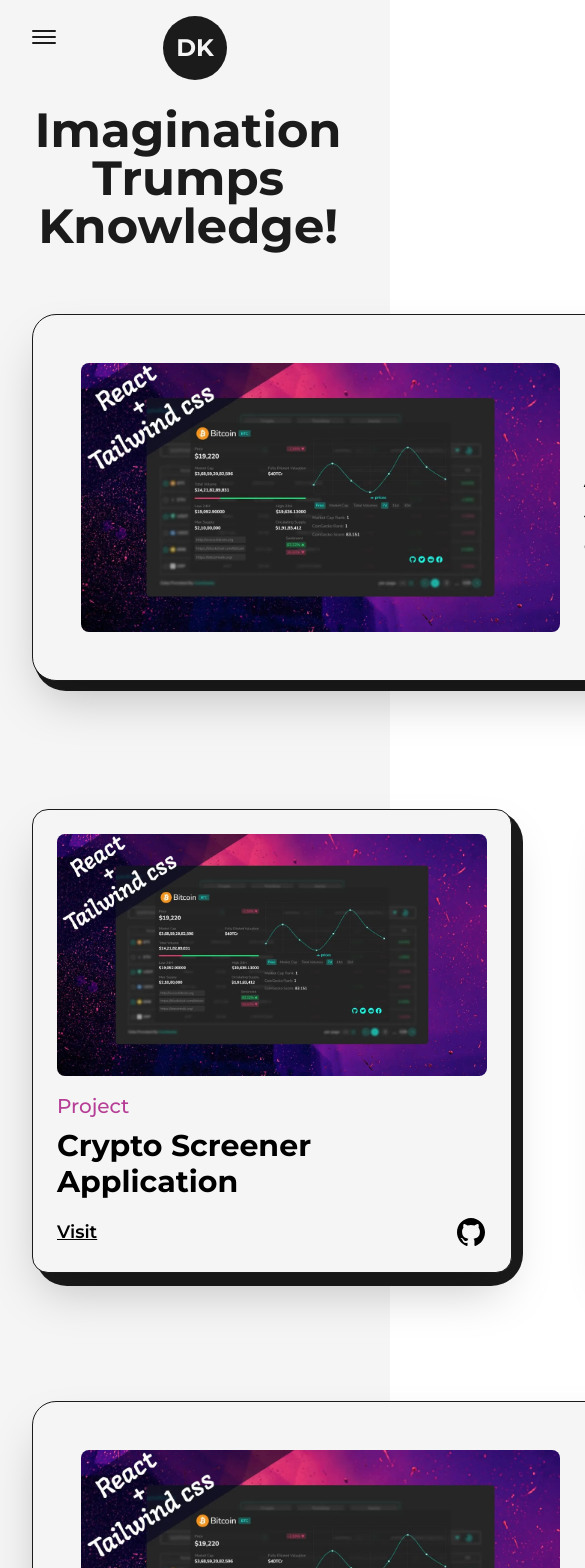
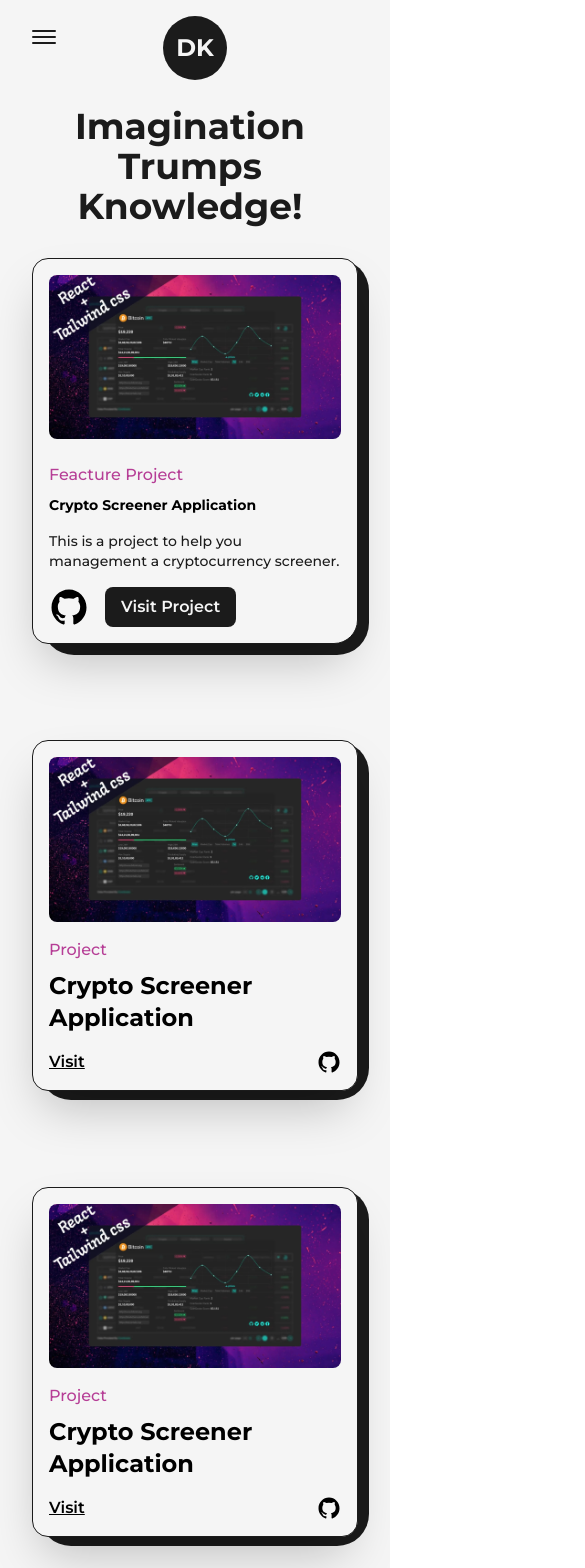
Before and after one commit to KEENNEEDYY/portifolio-CB, a Next.js app: page /projects in a window 390 px wide. Shown: the top 1568 px of the page, 585 px wide, since content can reach past the window. Built offline with nearby package versions, Linux system fonts and the light colour scheme.

Commit message:
Make it Responsive - Projects Page

```diff
--- a/src/pages/projects.js
+++ b/src/pages/projects.js
@@ -14,14 +14,15 @@
     return (
         <article className='w-full flex items-center justify-between relative rounded-br-2xl
             rounded-3xl border border-solid
-            border-dark bg-light dark:bg-dark dark:border-light
-            shadow-2xl p-12' >
+            border-dark bg-light dark:bg-dark dark:border-light shadow-2xl p-12
+            lg:flex-col lg:p-8 xs:rounded-2xl xs:rounded-br-3xl xs:p-4'
+        >
             <div className='absolute !top-0 !-right-3 !-z-10 !w-[101%] !h-[103%] !rounded-[2rem]
                 bg-dark dark:bg-light
-                !rouded-br-3xl
+                !rouded-br-3xl  xs:-right-2 sm:h-[102%] xs:w-full xs:rounded-[1.5rem]
             ' />
             <Link href={link} target="_blank"
-                className='w-1/2 cursor-pointer overflow-hidden rounded-lg'
+                className='w-1/2 cursor-pointer overflow-hidden rounded-lg lg:w-full'
             >
                 <FramerImage src={img} alt={title} className="w-full h-auto"
                      whileHover={{scale:1.05}}
@@ -30,16 +31,16 @@
                      sizes="(max-width: 768px) 100vw, (max-width: 1200px) 50vw, 50vw"
                 />
             </Link>
-            <div className='w-1/2 flex flex-col items-start justify-between pl-6' >
-                <span className='text-primary dark:text-primaryDark font-medium text-xl ' >
+            <div className='w-1/2 flex flex-col items-start justify-between pl-6 lg:w-full lg:pl-0 lg:pt-6' >
+                <span className='text-primary dark:text-primaryDark font-medium text-xl xs:text-base' >
                     {type}
                 </span>
                 <Link href={link} target="_blank" className='hover:underline underline-offset-2' >
-                    <h2 className='my-2 w-full text-left text-4xl font-bold dark:text-light' >
+                    <h2 className='my-2 w-full text-left text-4xl font-bold dark:text-light sm:text-sm' >
                         {title}
                     </h2>
                 </Link>
-                <p className='my-2 font-medium text-dark dark:text-light'>
+                <p className='my-2 font-medium text-dark dark:text-light sm:text-sm'>
                     {summary}
                 </p>
                 <div className='mt-2 flex items-center' >
@@ -47,7 +48,8 @@
                         <GithubIcon />
                     </Link>
                     <Link href={github} target="_blank"
-                        className='ml-4 rounded-lg bg-dark text-light dark:bg-light dark:text-dark p-2 text-lg font-semibold'
+                        className='ml-4 rounded-lg bg-dark text-light dark:bg-light dark:text-dark p-2 text-lg font-semibold
+                        sm:px-4 sm:text-base'
                     >
                         <span >Visit Project</span>
                     </Link>
@@ -62,9 +64,11 @@
         <article className='w-full flex flex-col items-center justify-center
             rounded-2xl border border-solid
             border-dark bg-light dark:bg-dark dark:border-light
-            shadow-2xl p-6 relative' >
+            shadow-2xl p-6 relative
+            xs:p-4'
+            >
             <div className='absolute top-0 !-right-3 !-z-10 !w-[102%] !h-[103%] !rounded-[2rem] bg-dark dark:bg-light
-                rouded-br-3xl
+                rouded-br-3xl  md:-right-2 md:w-[101%] xs:h-102%] xs:rounded-[1.5rem]
             ' />
             <Link href={link} target="_blank"
                 className='w-full cursor-pointer overflow-hidden rounded-lg'
@@ -75,15 +79,25 @@
                 />
             </Link>
             <div className='w-full flex flex-col items-start justify-between mt-4' >
-                <span className='text-primary dark:text-primaryDark font-medium text-xl' >{type}</span>
+                <span className='text-primary dark:text-primaryDark font-medium text-xl
+                    lg:text-lg md:text-base'
+                >
+                    {type}
+                </span>
                 <Link href={link} target="_blank" className='hover:underline underline-offset-2' >
-                    <h2 className='my-2 w-full text-left text-3xl font-bold' >{title}</h2>
+                    <h2 className='my-2 w-full text-left text-3xl font-bold
+                        lg:text-2xl'
+                    >
+                        {title}
+                    </h2>
                 </Link>
                 <div className='w-full mt-2 flex items-center justify-between' >
-                    <Link href={github} target="_blank" className='text-lg font-semibold underline'>
+                    <Link href={github} target="_blank" className='text-lg font-semibold underline
+                        md:text-base'
+                    >
                             <span >Visit</span>
                     </Link>
-                    <Link href={github} target="_blank" className='w-8'>
+                    <Link href={github} target="_blank" className='w-8 md:w-6'>
                         <GithubIcon />
                     </Link>
 
@@ -102,9 +116,11 @@
         </Head>
         <main className='w-full mb-16 flex flex-col items-center justify-center dark:text-light' >
             <Layout className='pt-16' >
-                <AnimatedText text={"Imagination Trumps Knowledge!"} className='text-5xl mb-16 '/>
+                <AnimatedText text={"Imagination Trumps Knowledge!"}
+                    className='text-5xl mb-16 sm:mb-8 sm!text-6xl xs:!text-4xl'
+                />
 
-                <div className='grid grid-cols-12 gap-24 gap-y-32' >
+                <div className='grid grid-cols-12 gap-24 gap-y-32 xl:gap-x-16 lg:gap-x-8 md:gap-y-24 sm:gap-x-0' >
                     <div className='col-span-12' >
                         <FeaturedProject
                             title="Crypto Screener Application"
@@ -115,7 +131,7 @@
                             type="Feacture Project"
                         />
                     </div>
-                    <div className='col-span-6' >
+                    <div className='col-span-6 sm:col-span-12' >
                         <Project
                             title="Crypto Screener Application"
                             img={project1}
@@ -125,7 +141,7 @@
                             type="Project"
                         />
                     </div>
-                    <div className='col-span-6' >
+                    <div className='col-span-6 sm:col-span-12' >
                         <Project
                             title="Crypto Screener Application"
                             img={project1}
@@ -145,7 +161,7 @@
                             type="Feacture Project"
                         />
                     </div>
-                    <div className='col-span-6' >
+                    <div className='col-span-6 sm:col-span-12' >
                         <Project
                             title="Crypto Screener Application"
                             img={project1}
@@ -155,7 +171,7 @@
                             type="Project"
                         />
                     </div>
-                    <div className='col-span-6' >
+                    <div className='col-span-6 sm:col-span-12' >
                         <Project
                             title="Crypto Screener Application"
                             img={project1}
```
